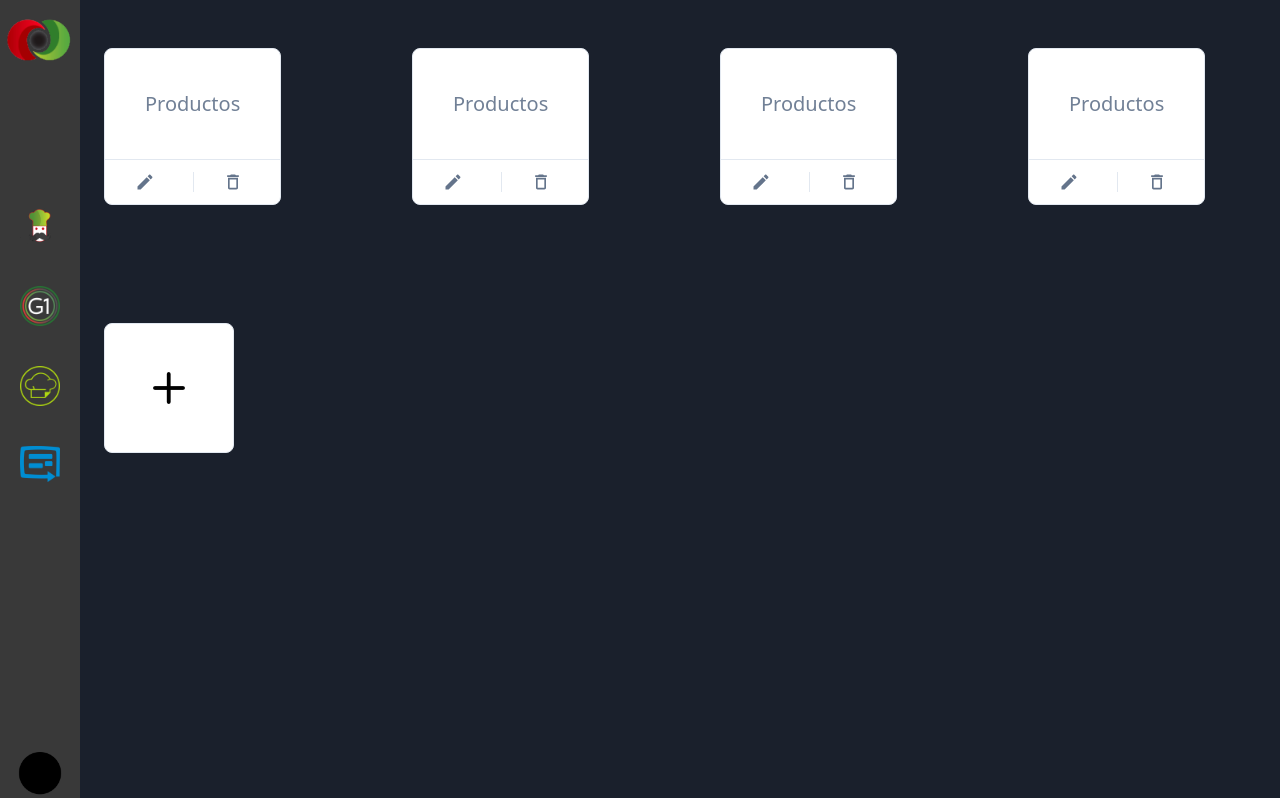
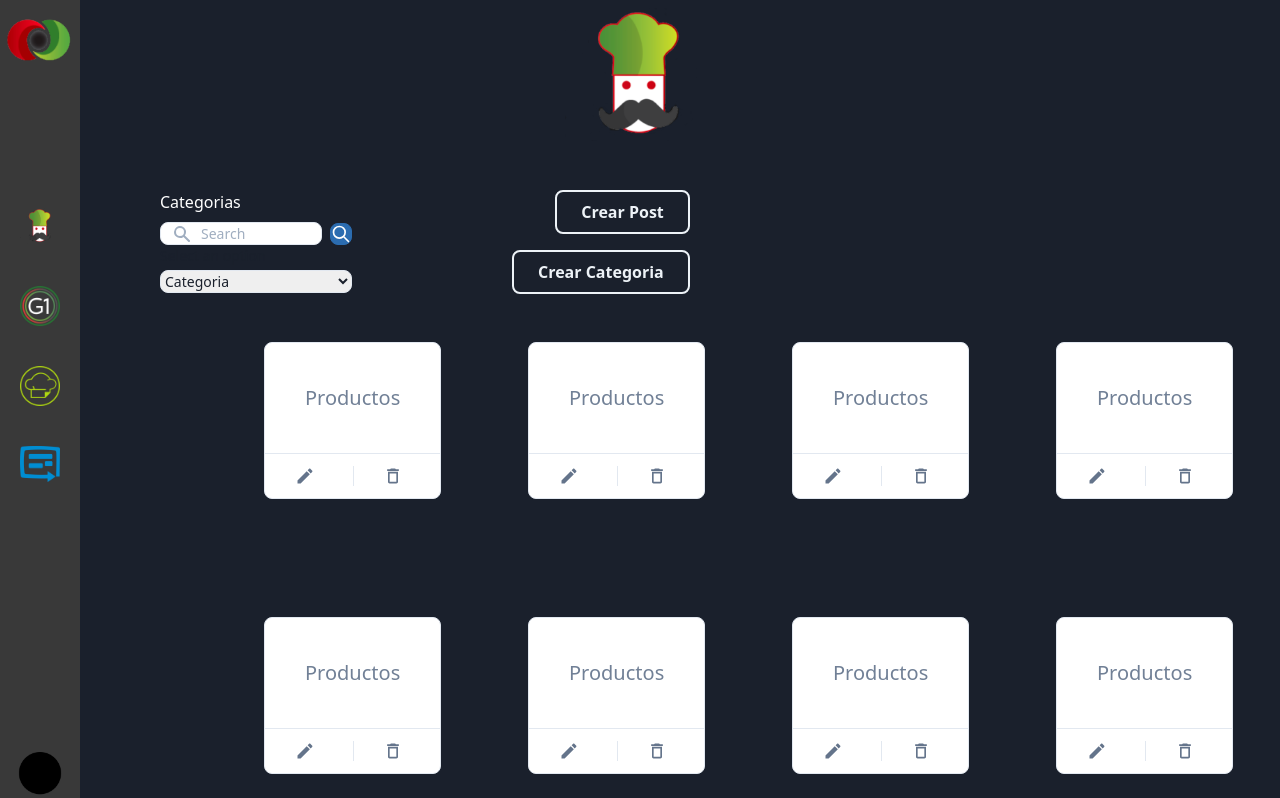
Before and after one commit to pabloVieyra/nucleo-wiki, a Next.js app: page /Private/HomeDashboard in a window 1280 px wide. Shown: the top 798 px of the page. Built offline with nearby package versions, Linux system fonts and the light colour scheme.

Commit message:
HomeDash renovacion

```diff
--- a/components/CardHome/CardHome.js
+++ b/components/CardHome/CardHome.js
@@ -7,7 +7,7 @@ const CardHome = () => {
         <div className="p-10 text-gray-600">
           {/* Texto */}
           <div className="flex flex-row text-xl items-center justify-center">
-            <h1 className="">Productos</h1>
+            <h1 className="">Productos </h1>
           </div>
         </div>
         {/* Botones */}
--- a/components/Homedash/Homedash.js
+++ b/components/Homedash/Homedash.js
@@ -3,17 +3,120 @@ import Image from "next/image";
 
 import CardHome from "../CardHome/CardHome";
 import CardNewPost from "../CardHome/CardNewPost";
+import image from "../../public/Images/ng.png";
 
 const Homedash = () => {
   return (
     <>
-      <div className="ml-20 bg-gray-900 h-screen">
-        <div className="flex justify-center grid gap-x-8 gap-y-4 grid-cols-4">
+      <div className="flex justify-center">
+        <Image src={image} alt="Puto" width={150} height={150} />
+      </div>
+      <div className="flex flex-row">
+        <div className="w-48 mt-10  ml-40 flex flex-col   ">
+          <h1 className="text-white"> Categorias</h1>
+          <form className=" mt-2 flex items-center">
+            <label htmlFor="simple-search" className="sr-only">
+              Search
+            </label>
+            <div className="relative ">
+              <div className="flex absolute inset-y-0 left-0 items-center pl-3 pointer-events-none">
+                <svg
+                  className="w-5 h-5 text-gray-500 dark:text-gray-400"
+                  fill="currentColor"
+                  viewBox="0 0 20 20"
+                  xmlns="http://www.w3.org/2000/svg"
+                >
+                  <path
+                    fillRule="evenodd"
+                    d="M8 4a4 4 0 100 8 4 4 0 000-8zM2 8a6 6 0 1110.89 3.476l4.817 4.817a1 1 0 01-1.414 1.414l-4.816-4.816A6 6 0 012 8z"
+                    clipRule="evenodd"
+                  ></path>
+                </svg>
+              </div>
+              <input
+                type="text"
+                id="simple-search"
+                className="bg-gray-50 border border-gray-300 text-gray-900 text-sm rounded-lg focus:ring-blue-500 focus:border-blue-500 block w-full pl-10 p-2.5  dark:bg-gray-700 dark:border-gray-600 dark:placeholder-gray-400 dark:text-white dark:focus:ring-blue-500 dark:focus:border-blue-500"
+                placeholder="Search"
+                required
+              />
+            </div>
+            <button
+              type="submit"
+              className="p-2.5 ml-2 text-sm font-medium text-white bg-blue-700 rounded-lg border border-blue-700 hover:bg-blue-800 focus:ring-4 focus:outline-none focus:ring-blue-300 dark:bg-blue-600 dark:hover:bg-blue-700 dark:focus:ring-blue-800"
+            >
+              <svg
+                className="w-5 h-5"
+                fill="none"
+                stroke="currentColor"
+                viewBox="0 0 24 24"
+                xmlns="http://www.w3.org/2000/svg"
+              >
+                <path
+                  strokeLinecap="round"
+                  strokeLinejoin="round"
+                  strokeWidth="2"
+                  d="M21 21l-6-6m2-5a7 7 0 11-14 0 7 7 0 0114 0z"
+                ></path>
+              </svg>
+            </button>
+          </form>
+          {/* Aca termina la busqueda */}
+          <label
+            htmlFor="countries"
+            className="block mb-1 text-sm font-medium text-gray-900 dark:text-gray-400"
+          >
+            Select an option
+          </label>
+          <select
+            id="countries"
+            className=" bg-gray-50 border border-gray-300 text-gray-900 text-sm rounded-lg focus:ring-blue-500 focus:border-blue-500 block p-2.5 dark:bg-gray-700 dark:border-gray-600 dark:placeholder-gray-400 dark:text-white dark:focus:ring-blue-500 dark:focus:border-blue-500"
+          >
+            <option selected>Categoria</option>
+            <option value="US">United States</option>
+            <option value="CA">Canada</option>
+            <option value="FR">France</option>
+            <option value="DE">Germany</option>
+          </select>
+        </div>
+
+        <div className="flex-col-reverse mt-10  ml-40    ">
+          <div className="flex justify-end  ">
+            <input type="checkbox" id="choose-me" className="peer hidden" />
+            <label
+              htmlFor="choose-me"
+              className="select-none cursor-pointer rounded-lg border-2 border-gray-200
+            py-2 px-6 font-bold text-gray-200 transition-colors duration-200 ease-in-out peer-checked:bg-gray-200 peer-checked:text-gray-900 peer-checked:border-gray-200 "
+            >
+              Crear Post
+            </label>
+          </div>
+          <div className="flex justify-end mt-4 ">
+            <input type="checkbox" id="choose-me" className="peer hidden" />
+            <label
+              htmlFor="choose-me"
+              className="select-none cursor-pointer rounded-lg border-2 border-gray-200
+             py-2  px-6 font-bold text-gray-200 transition-colors duration-200 ease-in-out peer-checked:bg-gray-200 peer-checked:text-gray-900 peer-checked:border-gray-200 "
+            >
+              Crear Categoria
+            </label>
+          </div>
+        </div>
+      </div>
+      <div className="ml-40 bg-gray-900 h-screen">
+        <div className="ml-20  flex justify-center grid grid-cols-4 gap-4">
           <CardHome></CardHome>
           <CardHome></CardHome>
           <CardHome></CardHome>
           <CardHome></CardHome>
-          <CardNewPost></CardNewPost>
+          <CardHome></CardHome>
+          <CardHome></CardHome>
+          <CardHome></CardHome>
+          <CardHome></CardHome>
+          <CardHome></CardHome>
+          <CardHome></CardHome>
+          <CardHome></CardHome>
+          <CardHome></CardHome>
         </div>
       </div>
     </>
--- a/pages/Private/HomeDashboard.js
+++ b/pages/Private/HomeDashboard.js
@@ -4,7 +4,7 @@ import Homedash from "/components/Homedash/Homedash";
 
 const HomeDashboard = () => {
   return (
-    <div>
+    <div className=" bg-gray-900 ">
       <Homedash></Homedash>
     </div>
   );
--- a/styles/globals.css
+++ b/styles/globals.css
@@ -1,3 +1,30 @@
 @tailwind base;
 @tailwind components;
 @tailwind utilities;
+
+
+::-webkit-scrollbar {
+    -webkit-appearance: none;
+}
+
+::-webkit-scrollbar:vertical {
+    width:10px;
+}
+::-webkit-scrollbar-button:increment,
+::-webkit-scrollbar-button {
+    display: none;
+}
+
+::-webkit-scrollbar:horizontal {
+    height: 10px;
+}
+
+::-webkit-scrollbar-thumb {
+    background-color: #797979;
+    border-radius: 20px;
+    border: 2px solid #f1f2f3;
+}
+
+::-webkit-scrollbar-track {
+    border-radius: 10px;
+}
```
